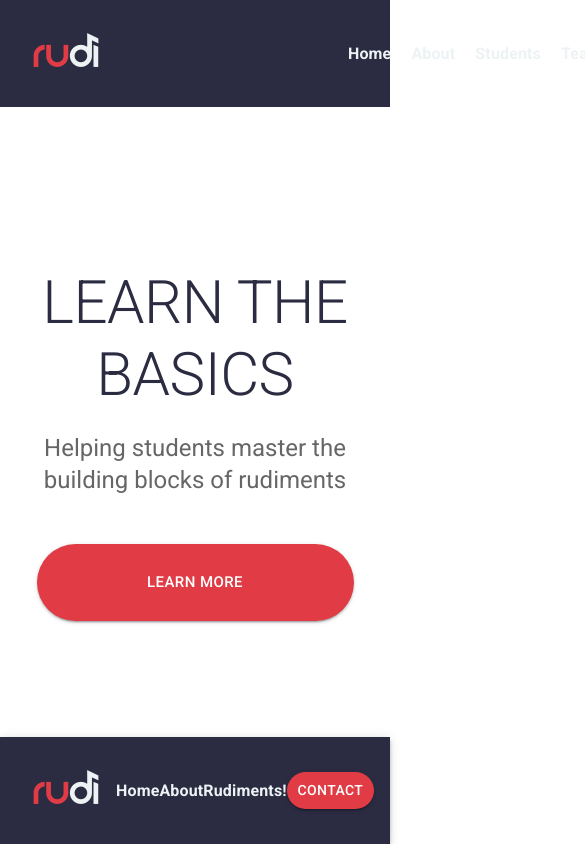
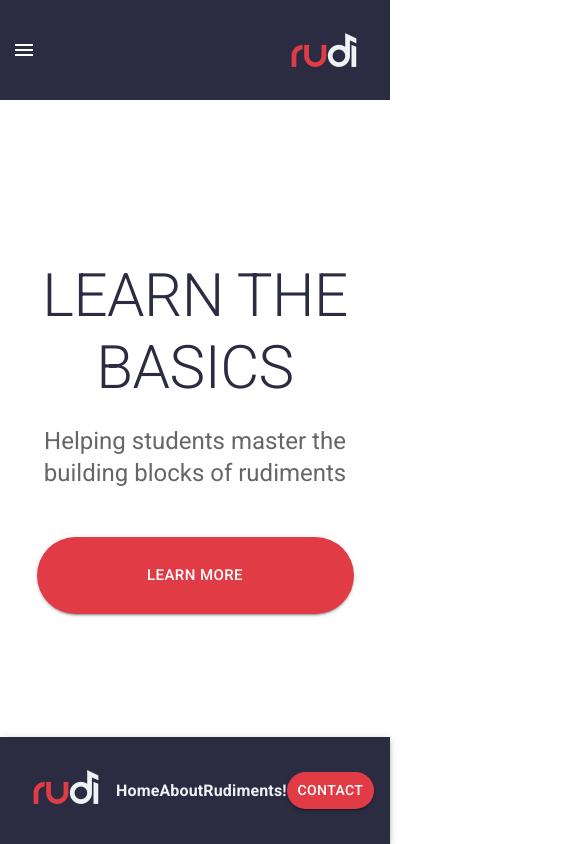
Before and after one commit to jordanboardman/rudi-app-front-end, a React (Create React App) app: page / in a window 390 px wide. Shown: the top 844 px of the page, 585 px wide, since content can reach past the window. Built offline with nearby package versions, Linux system fonts and the light colour scheme.

Commit message:
made Navbar responsive

```diff
--- a/src/components/Navbar.js
+++ b/src/components/Navbar.js
@@ -1,10 +1,79 @@
 import React from "react";
 import { Link } from "react-router-dom";
 import { AppBar, Toolbar, Typography, Box, Button } from "@mui/material";
+import Divider from "@mui/material/Divider";
+import Drawer from "@mui/material/Drawer";
+import IconButton from "@mui/material/IconButton";
+import List from "@mui/material/List";
+import MenuIcon from "@mui/icons-material/Menu";
 
-const Navbar = () => {
+const drawerWidth = 240;
+
+const Navbar = (props) => {
+  const { window } = props;
+  const [mobileOpen, setMobileOpen] = React.useState(false);
+
+  const handleDrawerToggle = () => {
+    setMobileOpen(!mobileOpen);
+  };
+
+  const drawer = (
+    <Box
+      onClick={handleDrawerToggle}
+      sx={{
+        textAlign: "center",
+        backgroundColor: "#2B2C42",
+        justifyContent: "space-evenly",
+      }}
+    >
+      <img
+        src="./Logos/Logo_Dark Background.png"
+        alt="rudi logo"
+        className="logo"
+      />
+
+      <Divider sx={{ backgroundColor: "white" }} />
+      <List>
+        <Typography sx={{ fontWeight: "bold" }}>
+          <Link to="/" className="link">
+            Home
+          </Link>
+        </Typography>
+
+        <Typography sx={{ fontWeight: "bold" }}>
+          <Link to="/about" className="link">
+            About
+          </Link>
+        </Typography>
+
+        <Typography sx={{ fontWeight: "bold" }}>
+          <Link to="/students" className="link">
+            Students
+          </Link>
+        </Typography>
+
+        <Typography sx={{ fontWeight: "bold" }}>
+          <Link to="/teachers" className="link">
+            Teachers
+          </Link>
+        </Typography>
+
+        <Typography sx={{ fontWeight: "bold" }}>
+          <Link to="/rudiments" className="link">
+            Rudiments!
+          </Link>
+        </Typography>
+      </List>
+    </Box>
+  );
+
+  const container =
+    window !== undefined ? () => window().document.body : undefined;
+
   return (
+    <Box sx={{}}>
       <AppBar
+        component="nav"
         position="static"
         sx={{
           background: "transparent",
@@ -20,55 +89,57 @@ const Navbar = () => {
             justifyContent: "space-between",
           }}
         >
-        <Box sx={{ paddingRight: "62%" }}>
+          <IconButton
+            color="inherit"
+            aria-label="open drawer"
+            edge="start"
+            onClick={handleDrawerToggle}
+            sx={{ mr: 2, display: { sm: "none" } }}
+          >
+            <MenuIcon />
+          </IconButton>
+          <Box sx={{ display: "flex" }}>
             <img
               src="./Logos/Logo_Dark Background.png"
               alt="rudi logo"
               className="logo"
             />
           </Box>
-
-        <Box sx={{ display: "flex" }}>
-          <Typography
-            sx={{ display: "flex", padding: "10px", fontWeight: "bold" }}
+          <Box
+            sx={{
+              display: { xs: "none", sm: "block" },
+            }}
           >
+            <Box sx={{ display: "flex", justifyContent: "space-evenly" }}>
+              <Typography sx={{ padding: "10px", fontWeight: "bold" }}>
                 <Link to="/" className="link">
                   Home
                 </Link>
               </Typography>
 
-          <Typography
-            sx={{ display: "flex", padding: "10px", fontWeight: "bold" }}
-          >
+              <Typography sx={{ padding: "10px", fontWeight: "bold" }}>
                 <Link to="/about" className="link">
                   About
                 </Link>
               </Typography>
 
-          <Typography
-            sx={{ display: "flex", padding: "10px", fontWeight: "bold" }}
-          >
+              <Typography sx={{ padding: "10px", fontWeight: "bold" }}>
                 <Link to="/students" className="link">
                   Students
                 </Link>
               </Typography>
 
-          <Typography
-            sx={{ display: "flex", padding: "10px", fontWeight: "bold" }}
-          >
+              <Typography sx={{ padding: "10px", fontWeight: "bold" }}>
                 <Link to="/teachers" className="link">
                   Teachers
                 </Link>
               </Typography>
 
-          <Typography
-            sx={{ display: "flex", padding: "10px", fontWeight: "bold" }}
-          >
+              <Typography sx={{ padding: "10px", fontWeight: "bold" }}>
                 <Link to="/rudiments" className="link">
                   Rudiments!
                 </Link>
               </Typography>
-        </Box>
 
               <Button
                 variant="contained"
@@ -76,8 +147,32 @@ const Navbar = () => {
               >
                 Contact
               </Button>
+            </Box>
+          </Box>
         </Toolbar>
       </AppBar>
+      <Box component="nav">
+        <Drawer
+          container={container}
+          variant="temporary"
+          open={mobileOpen}
+          onClose={handleDrawerToggle}
+          ModalProps={{
+            keepMounted: true, // Better open performance on mobile.
+          }}
+          sx={{
+            display: { xs: "block", sm: "none" },
+            "& .MuiDrawer-paper": {
+              boxSizing: "border-box",
+              width: drawerWidth,
+              backgroundColor: "#2B2C42",
+            },
+          }}
+        >
+          {drawer}
+        </Drawer>
+      </Box>
+    </Box>
   );
 };
 
```
Lines whose indentation alone changed are shown as unchanged.
